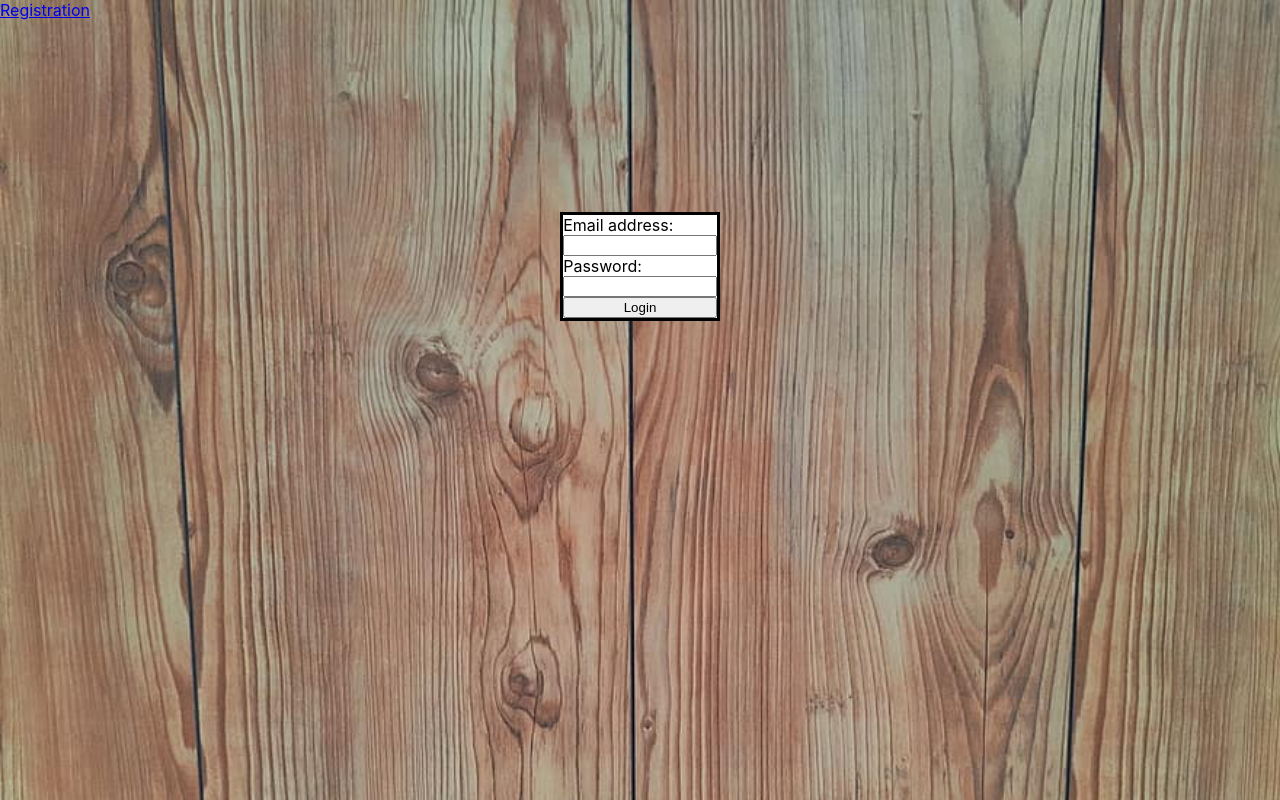
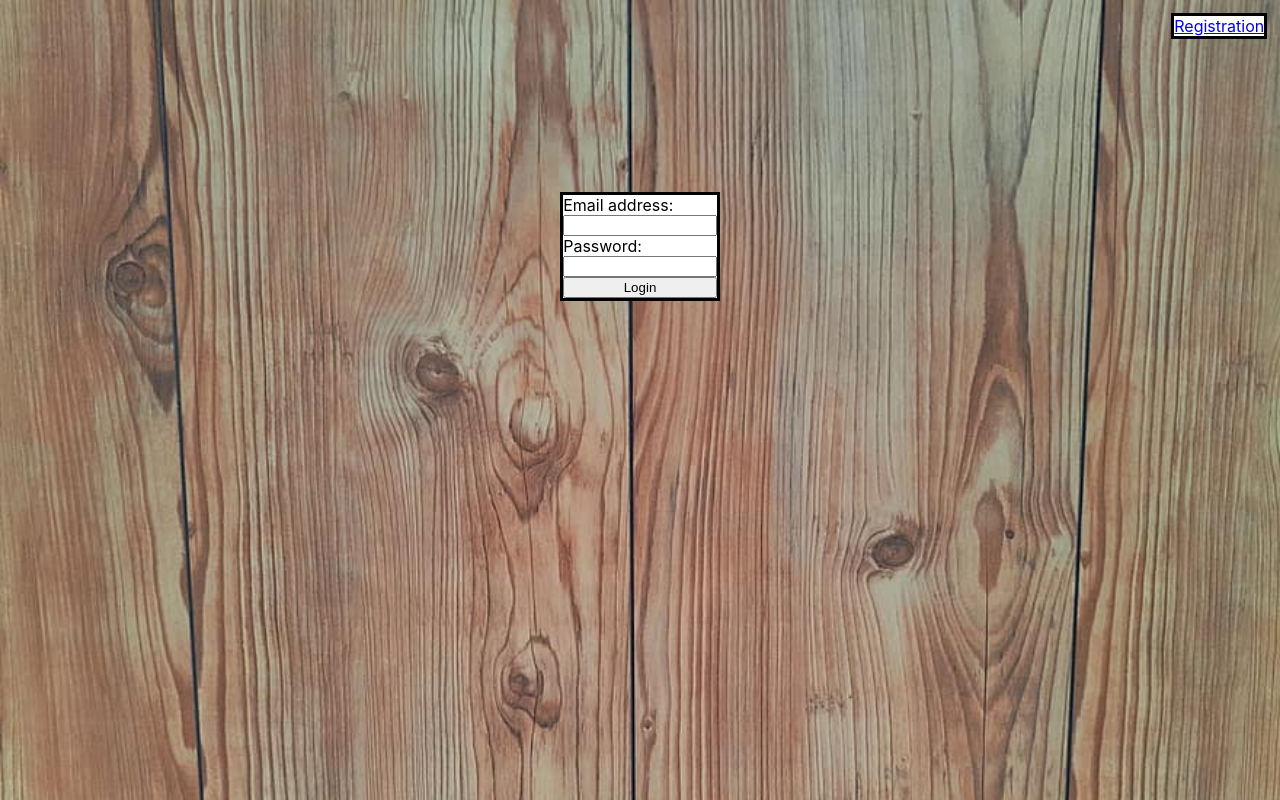
Before and after one commit to barnabasMatrai/react-exercise, a React (Create React App) app in the folder react-exercise/: page /login in a window 1280 px wide. Built offline with nearby package versions, Linux system fonts and the light colour scheme.

Commit message:
add basic css to registration link

```diff
--- a/react-exercise/src/components/LoginPage.css
+++ b/react-exercise/src/components/LoginPage.css
@@ -30,3 +30,11 @@ input[type=submit] {
     width: 100%;
     display: block;
 }
+
+#registration-link {
+    float: right;
+    margin-top: 1vw;
+    margin-right: 1vw;
+    background-color: white;
+    border: 3px solid black;
+}
```
